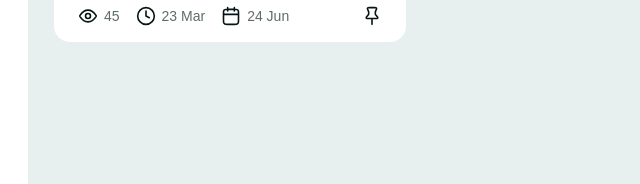
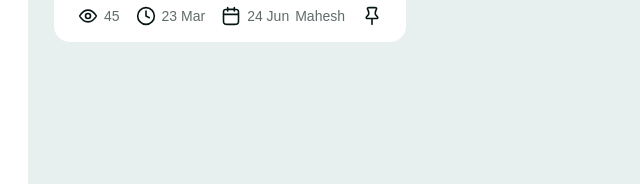
Before and after one commit to Mahesh-Samanapalli/Book-Mark-Manager-app, a website: page starter-code/index.html in a window 1280 px wide. Shown: the part 456-640 px from the top of the page, 266-906 px from the left. Drawn offline with Linux system fonts and the light colour scheme.

Commit message:
span tag added

```diff
--- a/starter-code/index.html
+++ b/starter-code/index.html
@@ -257,6 +257,7 @@
                   <div class="footer card-published">
                     <img src="./assets/images/icon-created.svg" alt="">
                     <span>24 Jun</span>
+                    <span>Mahesh</span>
                   </div>
                 </div>
                 <div class="card-status">
```
